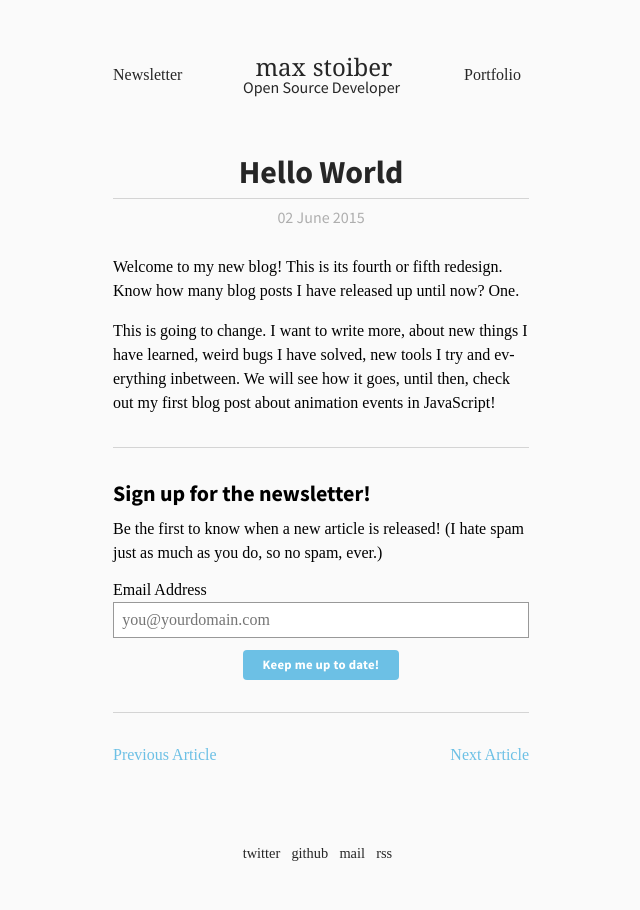
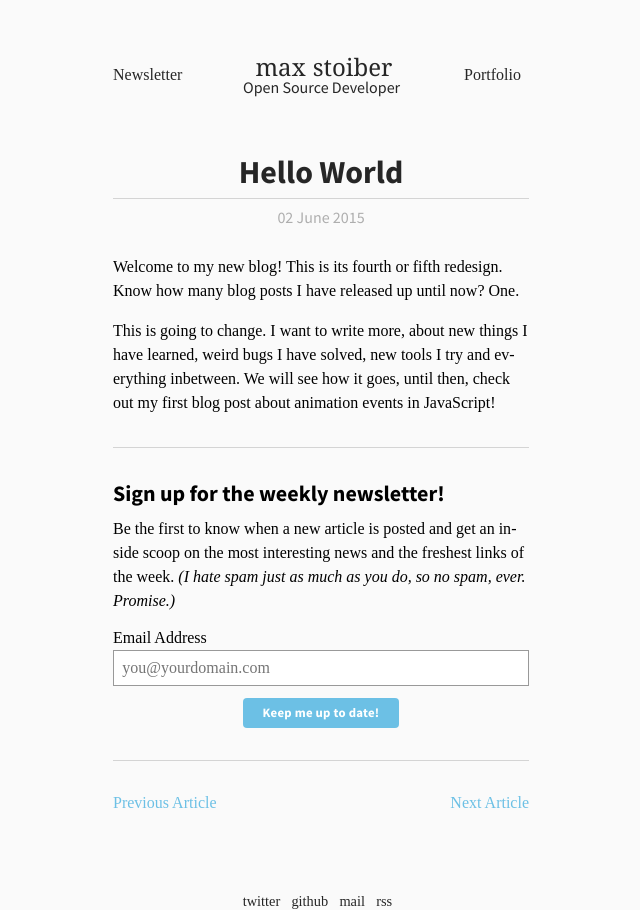
Before and after one commit to mxstbr/mxstbr.github.io, a Jekyll site: the page built from _posts/2015-06-02-hello-world.md, in a window 1280 px wide. Shown: the whole page, without its empty margins (319-959 px from the left). Built offline with Jekyll 4.4.1, drawn with Linux system fonts in a browser that asks for light colours; some web fonts are replaced.

Commit message:
Fix newsletter copy below posts

```diff
--- a/_layouts/post.html
+++ b/_layouts/post.html
@@ -13,8 +13,8 @@ layout: default
 
 	<hr class="mc_hr" />
 
-	<h3>Sign up for the newsletter!</h3>
-	<p>Be the first to know when a new article is released! (I hate spam just as much as you do, so no spam, ever.)</p>
+	<h3>Sign up for the weekly newsletter!</h3>
+	<p>Be the first to know when a new article is posted and get an inside scoop on the most interesting news and the freshest links of the week. <em>(I hate spam just as much as you do, so no spam, ever. Promise.)</em></p>
 
 	{% include newsletter-form.html %}
 
```
